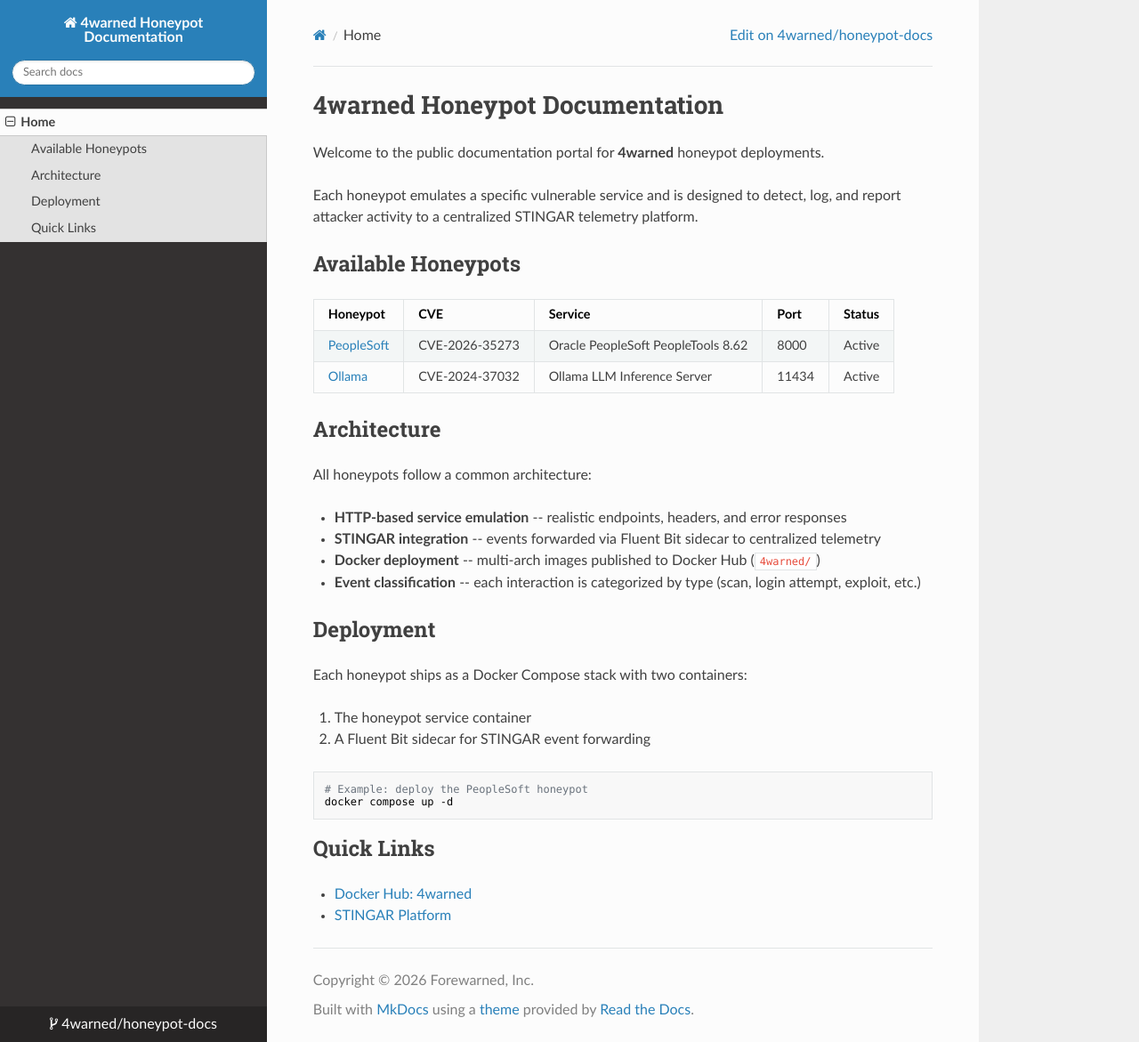
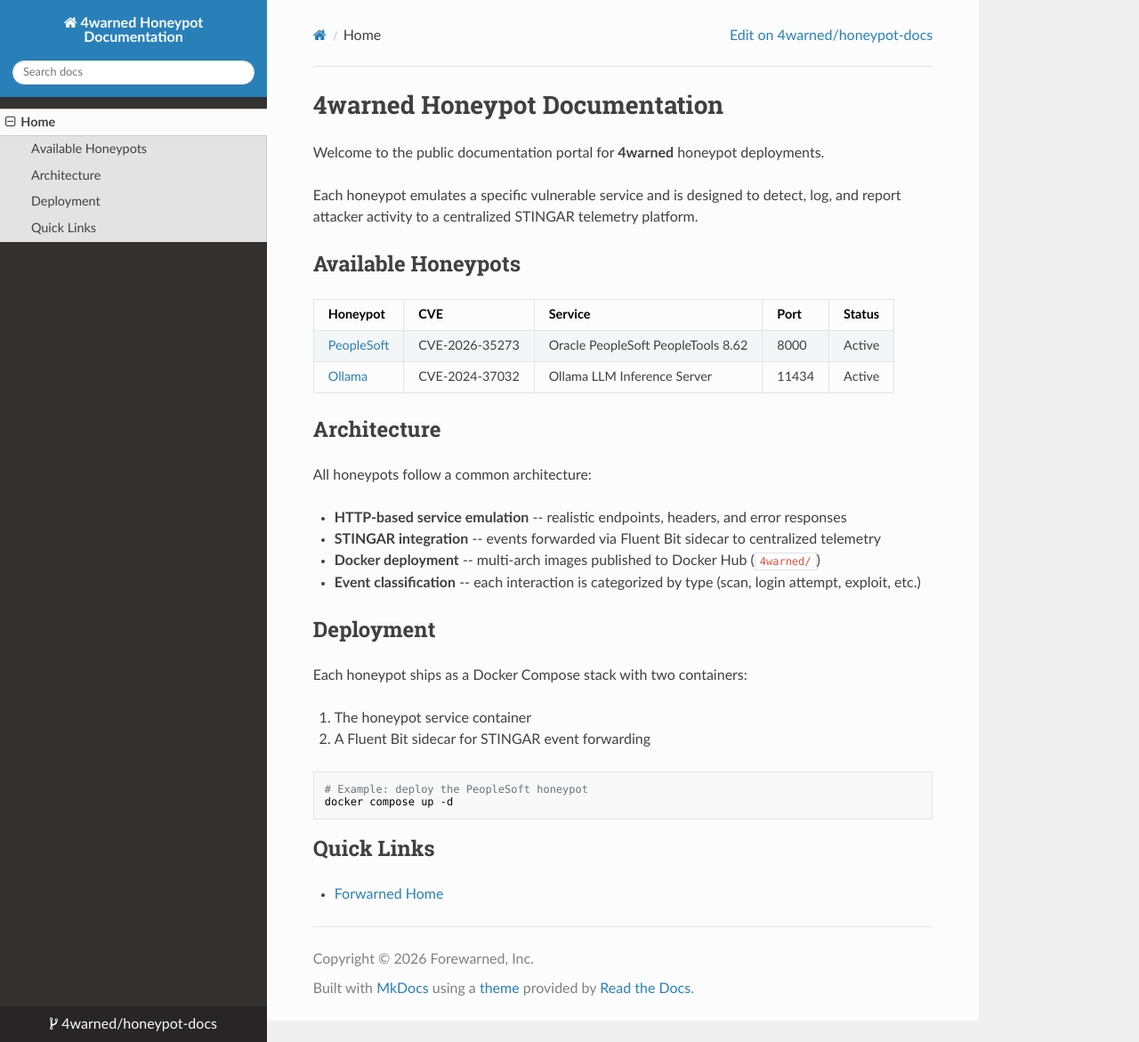
Before and after one commit to 4warned/honeypot-docs, an MkDocs documentation site: the page built from docs/index.md, in a window 1280 px wide and 1171 px high. Shown: the whole window at 89% size. Built offline with MkDocs 1.6.1, drawn with Linux system fonts in a browser that asks for light colours; nearby versions of some CDN libraries.

Commit message:
Update index.md

```diff
--- a/docs/index.md
+++ b/docs/index.md
@@ -35,5 +35,4 @@ docker compose up -d
 
 ## Quick Links
 
-- [Docker Hub: 4warned](https://hub.docker.com/u/4warned)
-- [STINGAR Platform](https://stingar.security)
+- [Forwarned Home](https://forewarned.io)
```
